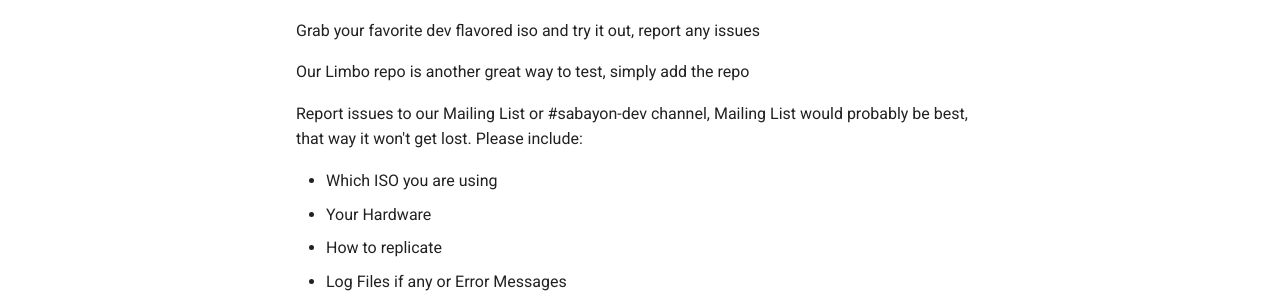
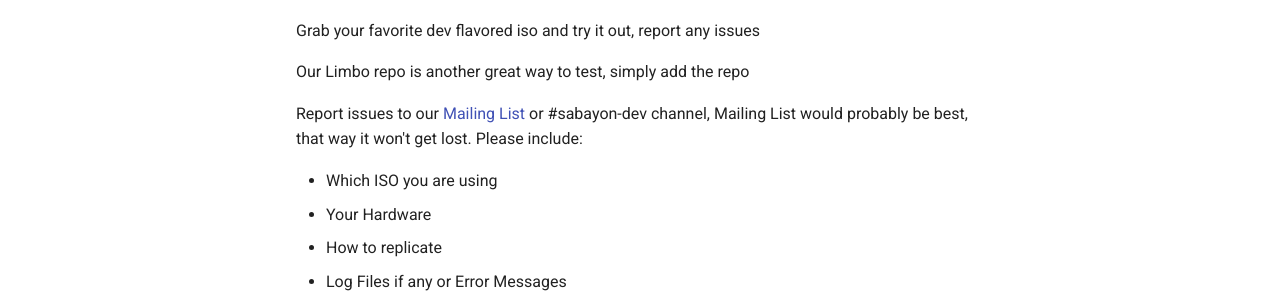
Before and after one commit to Sabayon/wiki-next, an MkDocs documentation site: the page built from docs/articles/irc.md, in a window 1280 px wide and 1185 px high. Shown: the part 747-1044 px from the top of the window. Built offline with MkDocs 1.6.1 and Material for MkDocs 9.7.7, drawn with Linux system fonts in a browser that asks for light colours; comment, search, counter and statistics services are not loaded; old or Windows-style settings are respelled for this version of MkDocs; some of the changed lines change nothing that is shown.

Commit message:
adding link for new ml

```diff
--- a/docs/articles/irc.md
+++ b/docs/articles/irc.md
@@ -23,7 +23,7 @@
 
 Our Limbo repo is another great way to test, simply add the repo
 
-Report issues to our Mailing List or #sabayon-dev channel, Mailing List would probably be best, that way it won't get lost.  Please include:
+Report issues to our [Mailing List](https://groups.google.com/forum/#!forum/sabayon-dev) or #sabayon-dev channel, Mailing List would probably be best, that way it won't get lost.  Please include:
 
 * Which ISO you are using
 * Your Hardware
```
